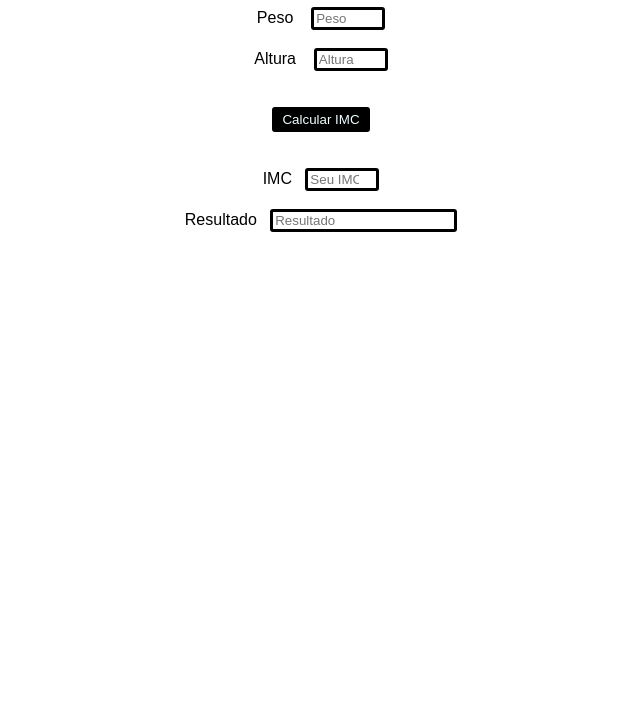
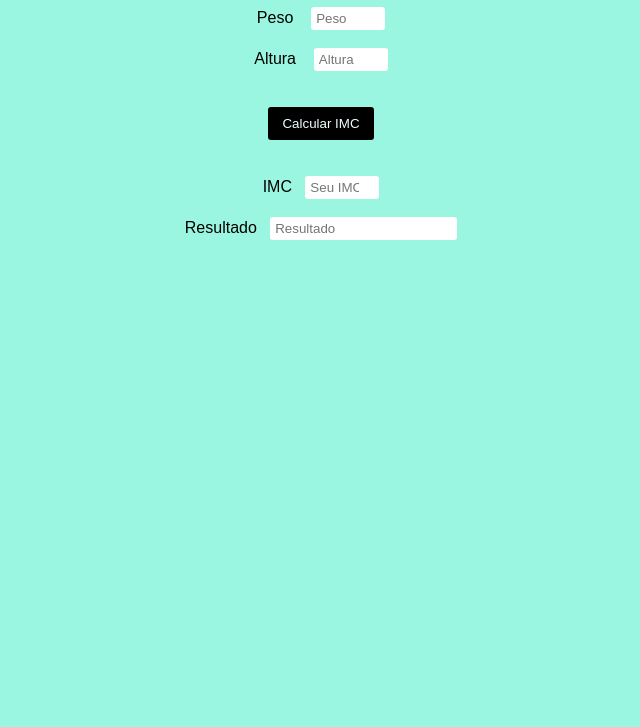
Before and after one commit to Pixelikas/Programming-Logic-Classes-2024-1, a plain HTML site: page Tutorias/atividade_100_gerenciadorprojetos/index.html in a window 1280 px wide. Shown: the part 73-800 px from the top of the page, without its empty margins (319-959 px from the left). Drawn offline with Linux system fonts and the light colour scheme; files whose address does not match are found by name.

Commit message:
Add files via upload

```diff
--- a/Tutorias/atividade_100_gerenciadorprojetos/style.css
+++ b/Tutorias/atividade_100_gerenciadorprojetos/style.css
@@ -1,12 +1,13 @@
 body{
 
+    background-color: #9BF6E1;
     font-family: Arial;
 
 }
 
 input{
 
-    border: solid;
+    border: solid 3px white;
     border-radius: 3px;
 
 }
@@ -15,7 +16,7 @@ button{
 
     background-color: black;
     color: azure;
-    border: solid 4px black;
+    border: solid 8px black;
     border-radius: 3px;
 
 }
```
